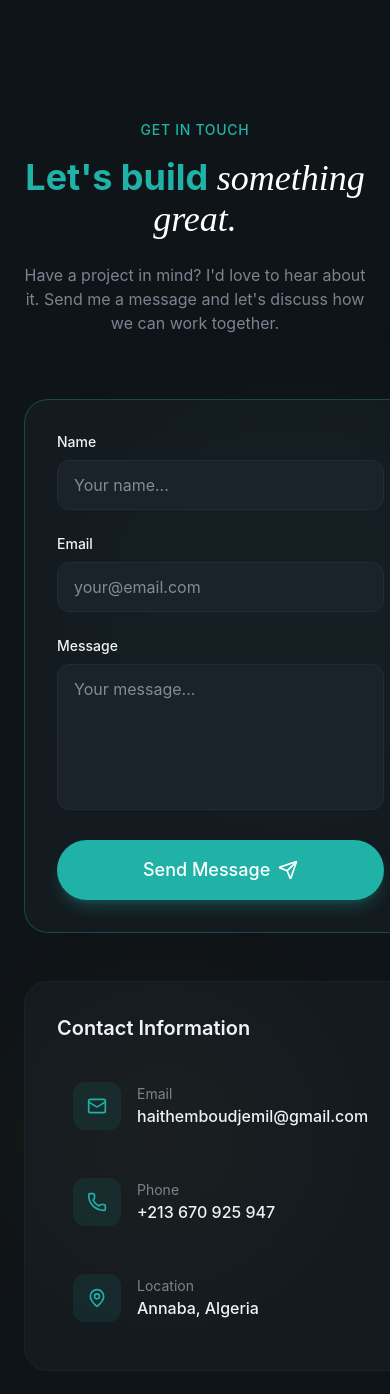
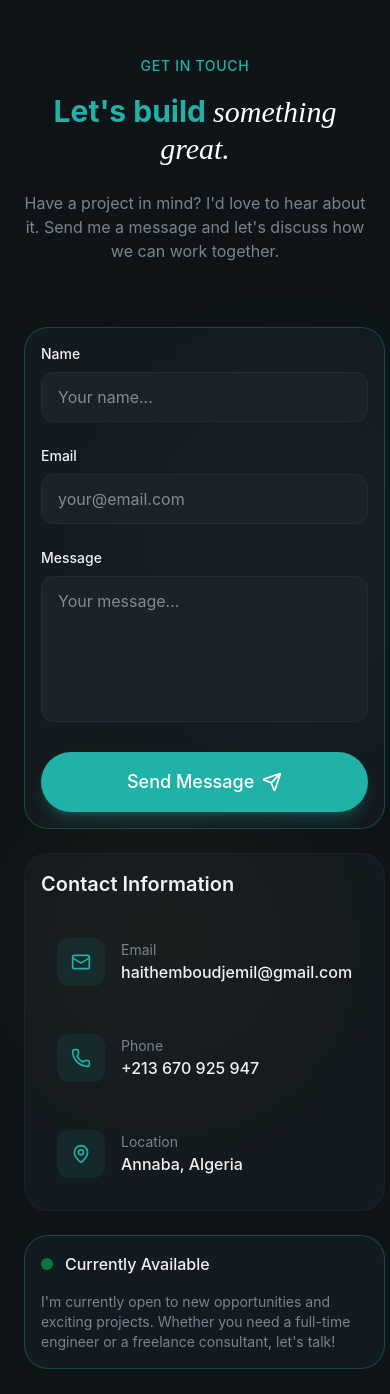
Before and after one commit to haithemboudjemil-bit/React-tailwind-personal-portfolio, a React (Vite) app: page / in a window 390 px wide. Shown: the part 7456-8850 px from the top of the page. Built offline with nearby package versions, Linux system fonts and the light colour scheme.

Commit message:
fixig contact section layout

```diff
--- a/src/sections/Contact.jsx
+++ b/src/sections/Contact.jsx
@@ -87,7 +87,7 @@ const Contact = () => {
     }
   };
   return (
-    <section id="contact" className="py-32 relative overflow-hidden">
+    <section id="contact" className="py-16 md:py-32 relative overflow-hidden">
       <div className="absolute top-0 left-0 w-full h-full">
         <div className="absolute top-1/4 left-1/4 w-96 h-96 bg-primary/5 rounded-full blur-3xl" />
         <div className="absolute bottom-1/4 right-1/4 w-64 h-64 bg-highlight/5 rounded-full blur-3xl" />
@@ -99,7 +99,7 @@ const Contact = () => {
           <span className="text-secondary-foreground text-sm font-medium tracking-wider uppercase animate-fade-in">
             Get In Touch
           </span>
-          <h2 className="text-4xl md:text-5xl font-bold mt-4 mb-6 animate-fade-in animation-delay-100 text-secondary-foreground">
+          <h2 className="text-3xl md:text-5xl font-bold mt-4 mb-6 animate-fade-in animation-delay-100 text-secondary-foreground">
             Let's build{" "}
             <span className="font-serif italic font-normal text-white">
               something great.
@@ -111,8 +111,8 @@ const Contact = () => {
           </p>
         </div>
 
-        <div className="grid lg:grid-cols-2 gap-12 max-w-5xl mx-auto">
-          <div className="glass p-8 rounded-3xl border border-primary/30 animate-fade-in animation-delay-300">
+        <div className="grid lg:grid-cols-2 gap-6 lg:gap-12 max-w-5xl mx-auto">
+          <div className="glass p-4 md:p-8 rounded-3xl border border-primary/30 animate-fade-in animation-delay-300">
             <form className="space-y-6" onSubmit={handleSubmit}>
               <div>
                 <label
@@ -210,7 +210,7 @@ const Contact = () => {
 
           {/* Contact Info */}
           <div className="space-y-6 animate-fade-in animation-delay-400">
-            <div className="glass rounded-3xl p-8">
+            <div className="glass rounded-3xl p-4 md:p-8">
               <h3 className="text-xl font-semibold mb-6">
                 Contact Information
               </h3>
@@ -236,7 +236,7 @@ const Contact = () => {
             </div>
 
             {/* Availability Card */}
-            <div className="glass rounded-3xl p-8 border border-primary/30">
+            <div className="glass rounded-3xl p-4 md:p-8 border border-primary/30">
               <div className="flex items-center gap-3 mb-4">
                 <span className="w-3 h-3 bg-green-500 rounded-full animate-pulse" />
                 <span className="font-medium">Currently Available</span>
```
